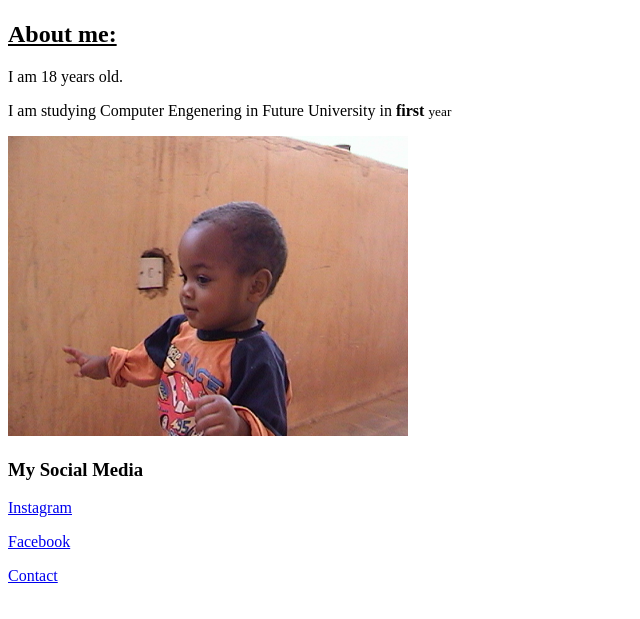
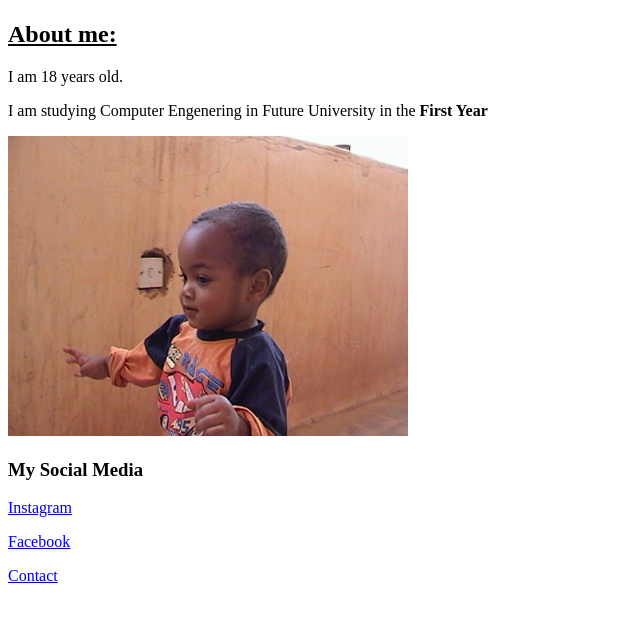
Before and after one commit to mohamedelhkhalid/Mohamed-Elhassan-Web, a plain HTML site: page index.html in a window 1280 px wide. Shown: the part 59-678 px from the top of the page, without its empty margins (0-640 px from the left). Drawn offline with Linux system fonts and the light colour scheme.

```diff
--- a/index.html
+++ b/index.html
@@ -8,7 +8,7 @@
         <h1>MOHAMED ELHASSAN KALID</h1>
 <h2><u>About me:</u></h2>
 <p>I am 18 years old.</p>
-<p>I am studying Computer Engenering in Future University in <b>first</b> <small>year</small></p>
+<p>I am studying Computer Engenering in Future University in the <b>First Year</b></p>
 <img src="DSC00643.JPG" alt="my photo" width="400">
 <h3>My Social Media</h3>
 <p><a href="https://www.instagram.com/moe.elhassan?lqvp=MXNneXM3OWI1bzJudw==" target="_blank" title="Go to instagram">Instagram</a></p>
```
